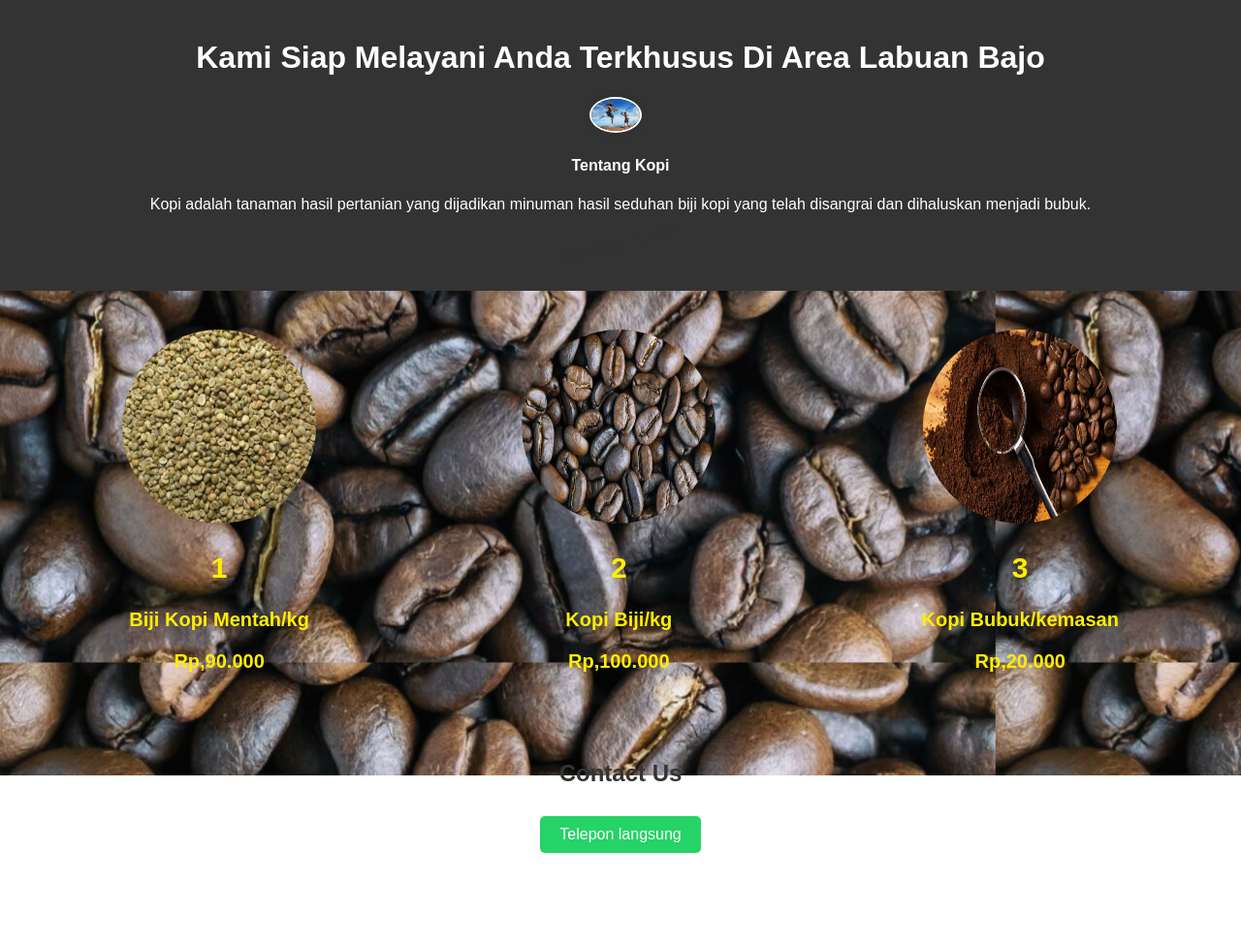
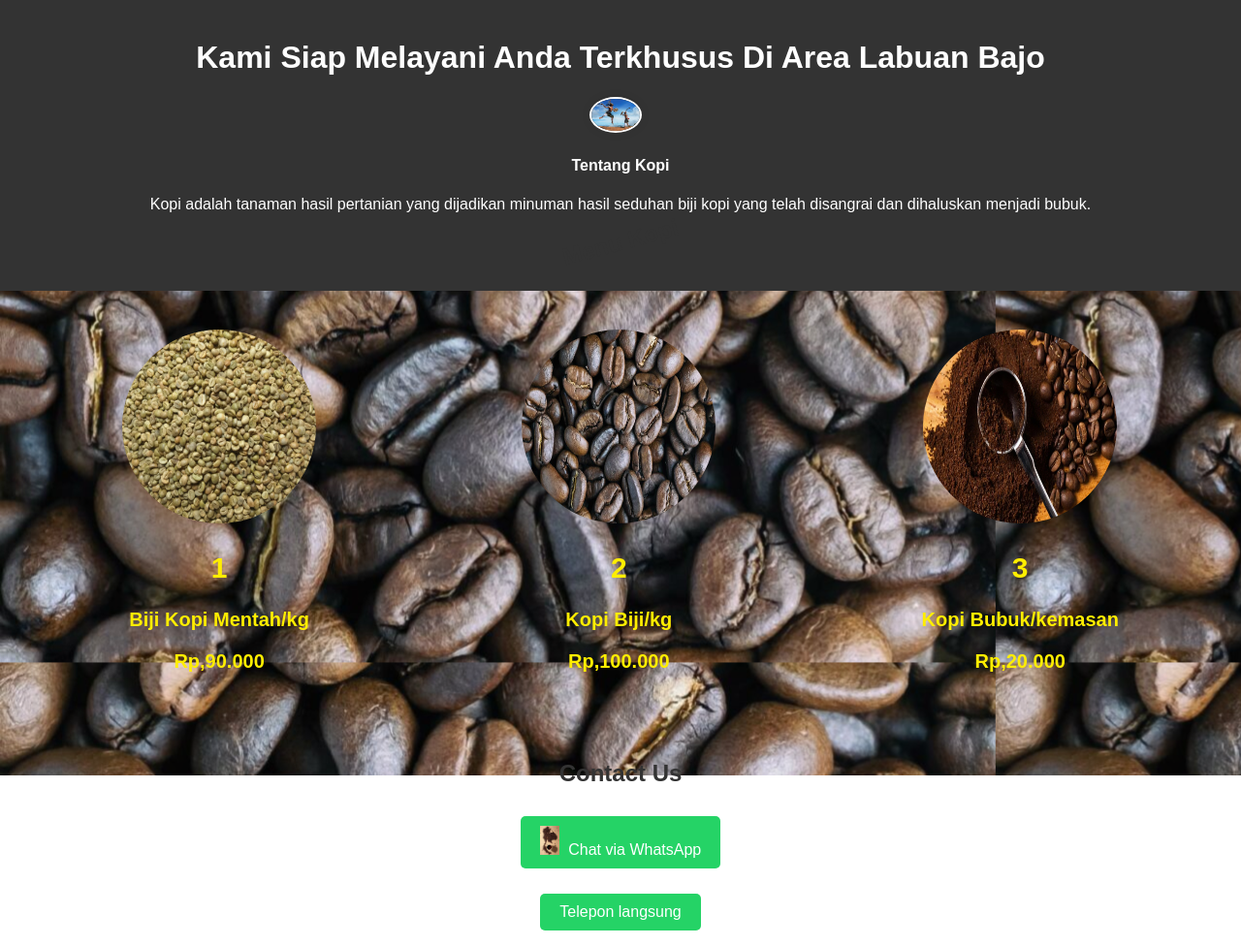
Before and after one commit to florestabajo/kopi-asli, a plain HTML site: page index.html in a window 1280 px wide. Shown: the whole page at 97% size. Before the commit the page ends 896 px from the top, so only its background shows below. Drawn offline with Linux system fonts and the light colour scheme.

Commit message:
Update index.html

```diff
--- a/index.html
+++ b/index.html
@@ -37,10 +37,10 @@
   </div>
   <div class="contact">
     <h2>Contact Us</h2>
-<!--     <a href="https://wa.me/your-whatsapp-number" target="_blank">
+ <a href="https://wa.me/your-whatsapp-number" target="_blank">
       <img src="R.jpeg" alt="WhatsApp Logo" class="whatsapp-logo">
       Chat via WhatsApp
-    </a> -->
+    </a>
     <p class="whatsapp-number"><a href="tel:+6281238740658">Telepon langsung</a></p>
   </div>
   <!-- <div class="clock">
```
